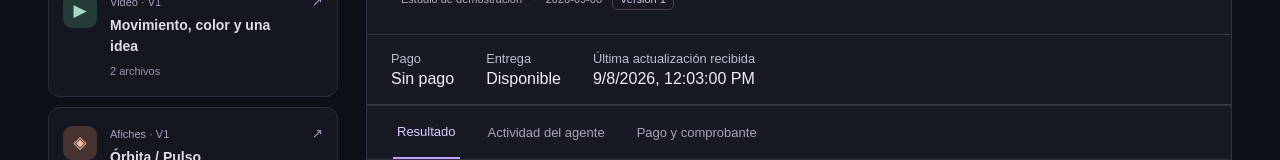
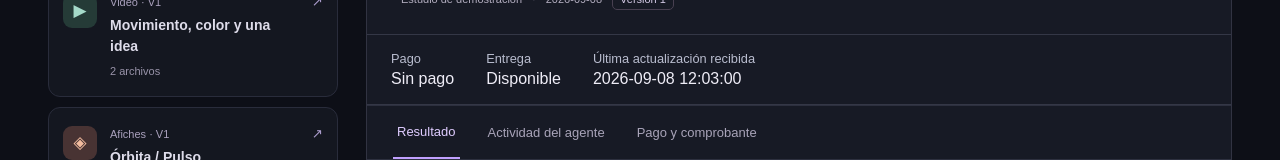
Before and after one commit to CaBsCrypto/stellar-bazaar-x402, a Next.js app: page /history/review in a window 1280 px wide. Shown: the part 597-757 px from the top of the page. Built offline with nearby package versions, Linux system fonts and the light colour scheme.

Commit message:
fix(ui): eliminate hydration mismatches and direct-import client components in history routes

```diff
--- a/app/history/review/page.tsx
+++ b/app/history/review/page.tsx
@@ -1,11 +1,6 @@
-import dynamic from "next/dynamic";
+import { DeliverableReview } from "@/components/DeliverableReview";
 import "../history.css";
 import "../deliveries.css";
-
-const DeliverableReview = dynamic(
-  () => import("@/components/DeliverableReview").then((mod) => mod.DeliverableReview),
-  { ssr: false }
-);
 
 export default function ReviewPage() {
   return <DeliverableReview />;
--- a/components/RecoveryStatus.tsx
+++ b/components/RecoveryStatus.tsx
@@ -4,7 +4,7 @@ import {recoverySummary} from '@/lib/recovery-summary';
 export function RecoveryStatus({events,record,available=false}:{events:ActivityEvent[];record?:RecoveryRecord;available?:boolean}) {
  const state=recoverySummary(events,record,available);
  return <section aria-label="Estado del pago y la entrega" className="recovery-status">
-  <dl><div><dt>Pago</dt><dd>{state.payment}</dd></div><div><dt>Entrega</dt><dd>{state.delivery}</dd></div><div><dt>Última actualización recibida</dt><dd>{state.updated ? <time dateTime={state.updated}>{new Date(state.updated).toLocaleString()}</time> : 'Sin actualizaciones recibidas'}</dd></div></dl>
+  <dl><div><dt>Pago</dt><dd>{state.payment}</dd></div><div><dt>Entrega</dt><dd>{state.delivery}</dd></div><div><dt>Última actualización recibida</dt><dd>{state.updated ? <time dateTime={state.updated}>{state.updated.replace("T", " ").slice(0, 19)}</time> : 'Sin actualizaciones recibidas'}</dd></div></dl>
   {state.pending && <p>{state.delivery==='Pendiente de guardar' ? 'La respuesta se conserva en el cliente. Falta registrarla en la biblioteca.' : 'Se está intentando recuperar la entrega. Este estado no confirma ni descarta el cobro.'} La recuperación no inicia otro pago.</p>}
  </section>;
 }
```
Also changed, not shown: app/history/page.tsx (+1 -6 lines).
